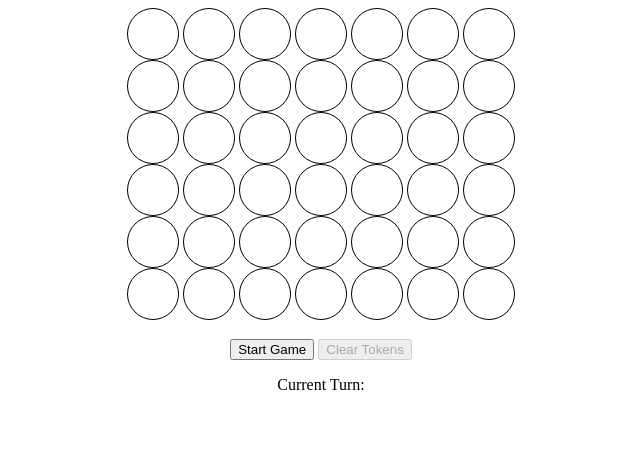
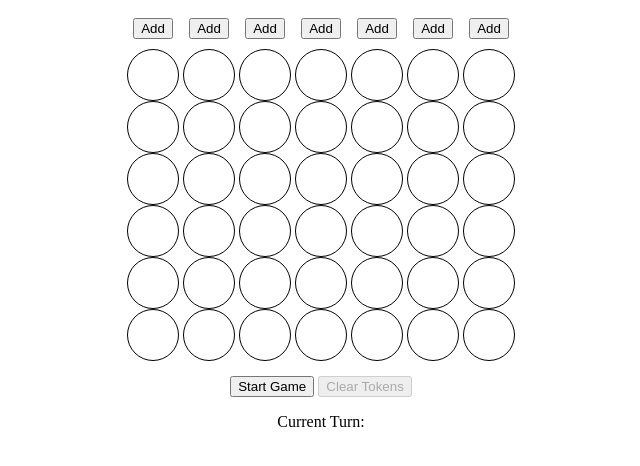
Before and after one commit to aharpt/connect-four, a plain HTML site: page index.html in a window 1280 px wide. Shown: the whole page, without its empty margins (319-959 px from the left). Drawn offline with Linux system fonts and the light colour scheme.

Commit message:
Work on board implementation

```diff
--- a/index.html
+++ b/index.html
@@ -8,6 +8,7 @@
   <body>
     <div class="container">
       <div class="row">
+        <button class="addChip" type="button" name="button">Add</button>
         <div class="circle"></div>
         <div class="circle"></div>
         <div class="circle"></div>
@@ -16,6 +17,7 @@
         <div class="circle"></div>
       </div>
       <div class="row">
+        <button class="addChip" type="button" name="button">Add</button>
         <div class="circle"></div>
         <div class="circle"></div>
         <div class="circle"></div>
@@ -24,6 +26,7 @@
         <div class="circle"></div>
       </div>
       <div class="row">
+        <button class="addChip" type="button" name="button">Add</button>
         <div class="circle"></div>
         <div class="circle"></div>
         <div class="circle"></div>
@@ -32,6 +35,7 @@
         <div class="circle"></div>
       </div>
       <div class="row">
+        <button class="addChip" type="button" name="button">Add</button>
         <div class="circle"></div>
         <div class="circle"></div>
         <div class="circle"></div>
@@ -40,6 +44,7 @@
         <div class="circle"></div>
       </div>
       <div class="row">
+        <button class="addChip" type="button" name="button">Add</button>
         <div class="circle"></div>
         <div class="circle"></div>
         <div class="circle"></div>
@@ -48,6 +53,7 @@
         <div class="circle"></div>
       </div>
       <div class="row">
+        <button class="addChip" type="button" name="button">Add</button>
         <div class="circle"></div>
         <div class="circle"></div>
         <div class="circle"></div>
@@ -56,6 +62,7 @@
         <div class="circle"></div>
       </div>
       <div class="row">
+        <button class="addChip" type="button" name="button">Add</button>
         <div class="circle"></div>
         <div class="circle"></div>
         <div class="circle"></div>
--- a/main.css
+++ b/main.css
@@ -5,7 +5,6 @@
 }
 
 .row {
-  /* text-align: center; */
   display: inline-block;
 }
 
@@ -24,3 +23,11 @@
   margin-top: 15px;
   display: block;
 }
+
+/* "Add Chip" button */
+
+.addChip {
+  display: inline-block;
+  margin-top: 10px;
+  margin-bottom: 10px;
+}
```
